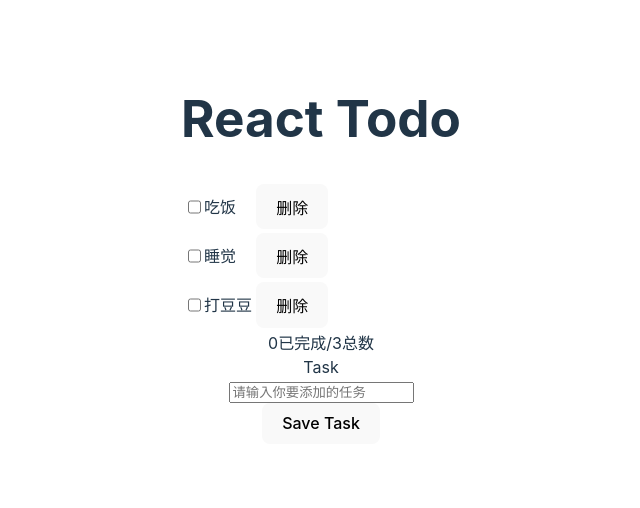
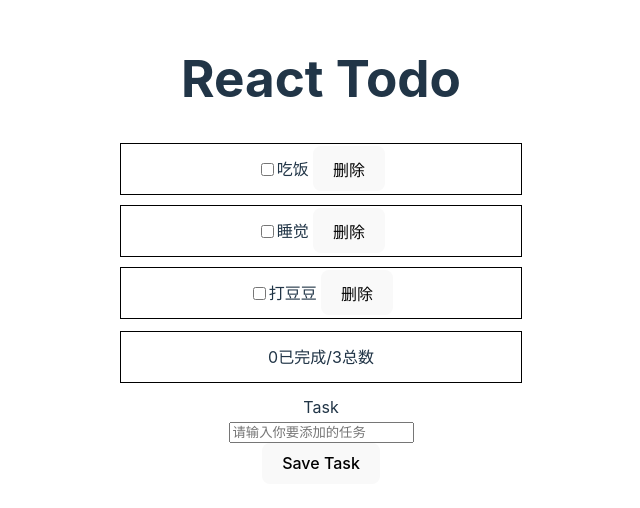
Before and after one commit to Darcyxwz/to_do_list, a React (Vite) app: page / in a window 1280 px wide. Shown: the part 150-658 px from the top of the page, without its empty margins (319-959 px from the left). Built offline with nearby package versions, Linux system fonts and the light colour scheme.

Commit message:
进行了css修饰

```diff
--- a/src/App.css
+++ b/src/App.css
@@ -7,4 +7,15 @@
 
 .unorderedList li{
   display: flex;
+  align-items: center;
 }
+
+.rowClass {
+  border: 1px solid black;
+  display: flex;
+  width:400px;
+  height:50px;
+  justify-content: center; /* 水平居中 */
+  align-items: center;
+  margin-bottom: 10px;
+}
--- a/src/App.tsx
+++ b/src/App.tsx
@@ -22,6 +22,7 @@
   const taskList = taskArray.map((task) => {
     const isChecked = checkedItems[task] || false; //若不含有task，则checkedItems[task]为undefined，所以后面应为||false,确保答案为false与true
     return (
+      <div className = "rowClass">
         <tr className="taskRow" key={task}>
           <td>
             <li>
@@ -37,6 +38,7 @@
             <button onClick={() => handleClickDelete(task)}>删除</button>
           </td>
         </tr>
+      </div>
     );
   });
 
@@ -74,18 +76,21 @@
   );
 }
 
-
 function ThingsToDo({ taskList, finishedTaskNumber, taskNumber }) {
   return (
-    <div>
+    <div className = "thingsToDo">
       <div className="unorderedList">
         <table>
           <tbody>{taskList}</tbody>
-        </table>
-      </div>
-      <div className="information">
+          <tbody>
+            <div className = "rowClass">
               {finishedTaskNumber}已完成/{taskNumber}总数
             </div>
+          </tbody>
+        </table>
+
+      </div>
+
     </div>
   );
 }
--- a/src/index.css
+++ b/src/index.css
@@ -67,7 +67,3 @@
     background-color: #f9f9f9;
   }
 }
-
-.taskRow {
-
-}
```
Lines whose indentation alone changed are shown as unchanged.
